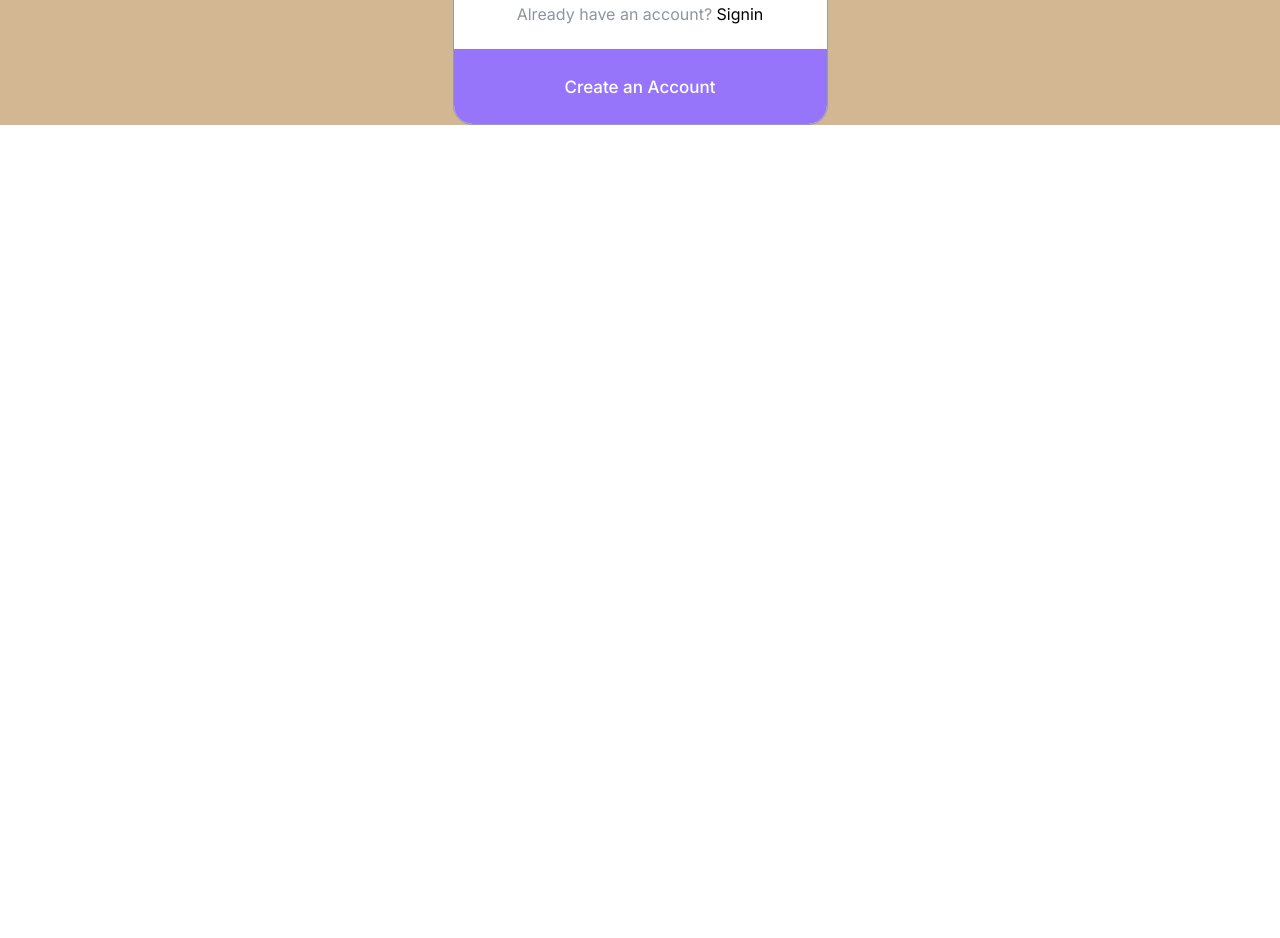
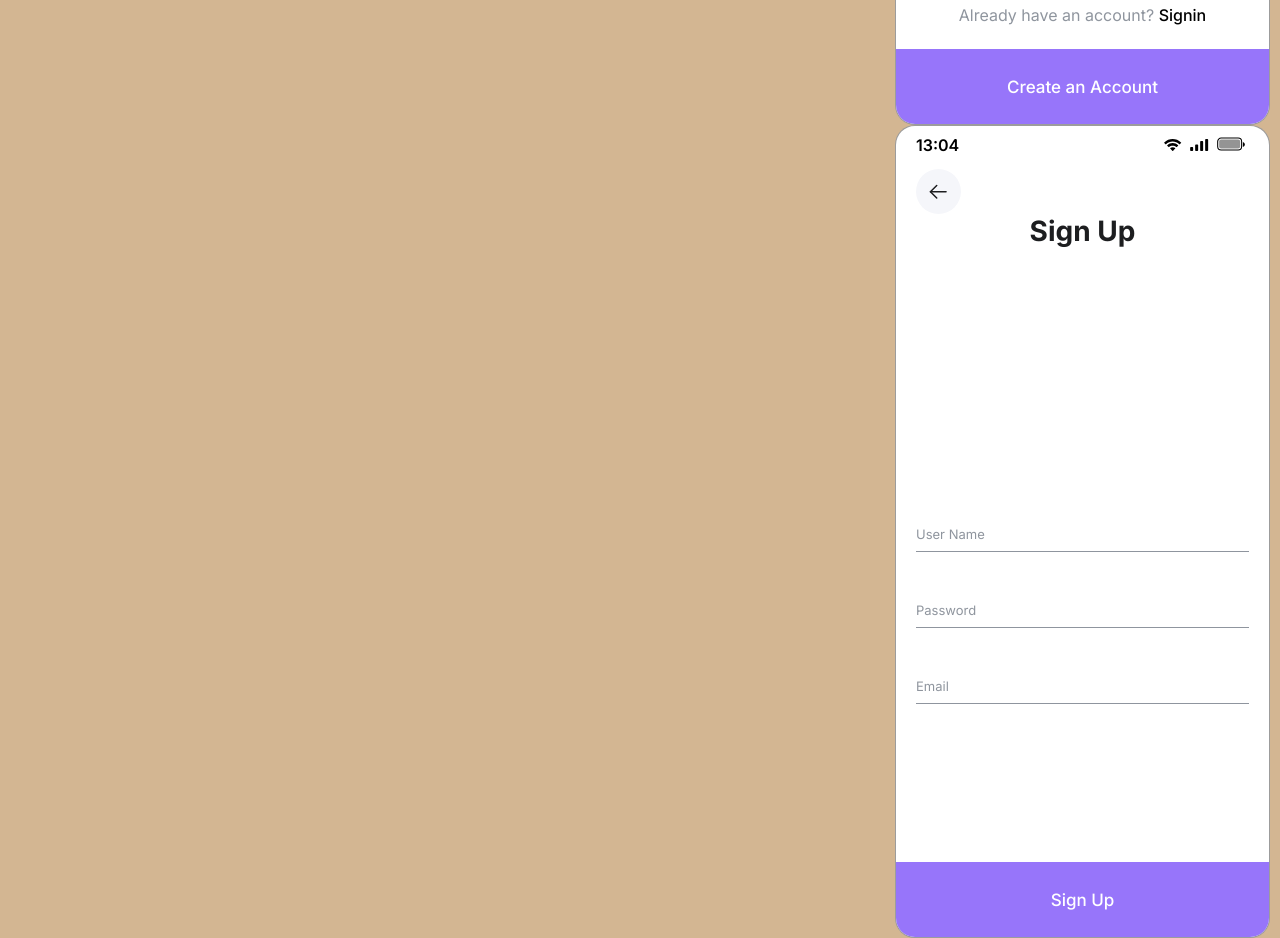
Before and after one commit to aswintrikkur/UpTrend___E-commerce, a React (Vite) app in the folder client/: page / in a window 1280 px wide. Shown: the part 1500-2438 px from the top of the page. Before the commit the page ends 1625 px from the top, so only its background shows below. Built offline with nearby package versions, Linux system fonts and the light colour scheme.

Commit message:
SignUp page created

```diff
--- a/client/src/App.css
+++ b/client/src/App.css
@@ -1,8 +1,9 @@
 .app-container {
 	display: flex;
 	flex-direction: column;
-	align-items: center;
+	align-items: end;
 	justify-content: center;
+	padding-right: 10px;
 
 	width: 100%;
 	min-height: 100vh;
--- a/client/src/App.jsx
+++ b/client/src/App.jsx
@@ -2,6 +2,7 @@ import { useState } from "react";
 import "./App.css";
 import { Accounts } from "./pages/Accounts/Accounts";
 import { Intro } from "./pages/Intro/Intro";
+import { SignUp } from "./pages/Signup/SignUp";
 
 function App() {
 	const [mode, setMode] = useState("light");
@@ -14,6 +15,7 @@ function App() {
 		<div div className="app-container" id={mode}>
 			<Intro handleMode={handleMode} />
 			<Accounts />
+			<SignUp/>
 		</div>
 	);
 }
--- a/client/src/components/buttons/Button.css
+++ b/client/src/components/buttons/Button.css
@@ -1,5 +1,5 @@
 /* Back Button */
-.back-btn-container{
+.back-btn-container {
 	width: 45px;
 	height: 45px;
 	border-radius: 50%;
@@ -8,10 +8,11 @@
 	display: flex;
 	justify-content: center;
 	align-items: center;
-    color: rgb(254, 254, 254);;
+	color: rgb(254, 254, 254);
 
 	margin-left: 20px;
 	margin-top: 5px;
+
 }
 
 .back-btn-container:hover {
@@ -19,35 +20,36 @@
 }
 
 /* Account Button */
-.account-btn-container{
+.account-btn-container {
 	display: flex;
 	justify-content: center;
-    align-items: center;
+	/* align-items: center; */
 }
-.account-btn-container .account-btn{
+.account-btn-container .account-btn {
 	width: 335px;
 	height: 50px;
 	border-radius: 10px;
 	border-style: none;
+	color: white;
 
 	margin: 5px;
 }
 
 /* Large Button */
-.large-btn-container{
-background-color: var(--bg-color-secondary);
+.large-btn-container {
+	width: 100%;
+	background-color: transparent;
+	position: absolute;
+	bottom: 0;
 }
-.large-btn-container .large-btn{
+.large-btn-container .large-btn {
 	width: 100%;
 	height: 75px;
-    background-color: #9775FA;
 
+	background-color: #9775fa;
 	font-weight: 500;
 	font-size: var(--body-b1);
 	border: none;
-}
-.account-btn-container .large-btn span{
-    background-clip: text;
-    color: transparent;
+	color: var(--bg-color-secondary);
 
 }
--- a/client/src/components/buttons/Button.jsx
+++ b/client/src/components/buttons/Button.jsx
@@ -19,11 +19,11 @@ export const AccountButton = ({ text, color }) => {
 	);
 };
 
-export const LargeButton = ({ text, color }) => {
+export const LargeButton = ({ text, onClick }) => {
 	return (
 		<div className="large-btn-container">
-			<button className="large-btn">
-				<span>{text}</span>
+			<button className="large-btn" onClick={onClick}>
+				{text}
 			</button>
 		</div>
 	);
--- a/client/src/pages/Accounts/Accounts.css
+++ b/client/src/pages/Accounts/Accounts.css
@@ -2,7 +2,8 @@
 	text-align: center;
     display: flex;
     flex-direction: column;
-    height: 773px;
+    height: var(--mob-height);
+
 }
 .accounts-container h2 {
 	color: var(--text-color-primary);
@@ -15,13 +16,10 @@
 }
 .accounts-container p{
     color: var(--text-color-secondary);
-    margin-top: auto;
-    margin-bottom: 25px;
+    margin-top: 140px;
 }
 .accounts-container p span{
     color: var(--color-black-white);
-}
-
-.accounts-container .large-button{
+    font-weight: 500;
 
 }
--- a/client/src/pages/Intro/Intro.css
+++ b/client/src/pages/Intro/Intro.css
@@ -11,6 +11,7 @@
 }
 .intro-container .UpTrend{
 	padding-top: 145px;
+	color: white;
 
 }
 .intro-container .UpTrend h1 {
--- /dev/null
+++ b/client/src/pages/Signup/SignUp.css
@@ -0,0 +1,46 @@
+.SignUp-container {
+	/* align-items: center; */
+	display: flex;
+	flex-direction: column;
+	height: var(--mob-height);
+
+}
+.SignUp-container h2 {
+	text-align: center;
+	color: var(--text-color-primary);
+	font-size: var(--headline-h2);
+}
+.SignUp-container form {
+	margin: 0 20px;
+	margin-top: 248px;
+}
+.SignUp-container form .field{
+display: flex;
+flex-direction: column;
+}
+
+.SignUp-container form input {
+	border: none;
+	outline: none;
+	border-bottom: 1px solid var(--text-color-secondary);
+	background-color: transparent;
+	height: 40px;
+	width: 100%;
+	margin-bottom: 20px;
+	color: var(--text-color-primary);
+	font-size: var(--body-b2);
+	font-weight: 500;
+}
+.SignUp-container form label {
+    order: -1;
+    color: var(--text-color-secondary);
+    font-size: var(--body-b3);
+    font-weight: 400;
+    translate: 0 30px;
+    transition: .2s ease-in-out;
+}
+.SignUp-container form input:focus + label,
+.SignUp-container form input:not([ value='']) + label
+ {
+	translate: 0 ;
+}
--- /dev/null
+++ b/client/src/pages/Signup/SignUp.jsx
@@ -0,0 +1,58 @@
+import React, { useState } from "react";
+import "./SignUp.css";
+import { Container } from "../../components/container/Container";
+import { BackButton, LargeButton } from "../../components/buttons/Button";
+
+export const SignUp = () => {
+	const [field, setField] = useState({
+		userName: "",
+		password: "",
+		email: "",
+	});
+
+	const handleChange = (event) => {
+		const { name, value } = event.target;
+		setField((prev) => ({
+			...prev,
+			[name]: value,
+		}));
+	};
+	console.log(field);
+
+	const checkContent = (event) => {
+		if (event.target.value !== "") {
+		}
+	};
+
+	const handleUserSignUp = () => {
+		localStorage.setItem("user", JSON.stringify(field));
+		setField({ userName: "", password: "", email: "" });
+		console.log("User Signed Up");
+	};
+
+	return (
+		<Container>
+			<div className="SignUp-container">
+				<BackButton />
+				<h2>Sign Up</h2>
+				<form action="" className="form-container">
+					<div className="field" onClick={checkContent}>
+						<input id="user-name" value={field.userName} name="userName" type="text" onChange={handleChange} />
+						<label htmlFor="user-name">User Name</label>
+					</div>
+
+					<div className="field">
+						<input id="password" value={field.password} name="password" type="password" onChange={handleChange} />
+						<label htmlFor="password">Password</label>
+					</div>
+
+					<div className="field">
+						<input id="email" value={field.email} name="email" type="email" onChange={handleChange} />
+						<label htmlFor="email">Email</label>
+					</div>
+				</form>
+				<LargeButton text="Sign Up" onClick={handleUserSignUp} />
+			</div>
+		</Container>
+	);
+};
--- a/client/src/styles/global.css
+++ b/client/src/styles/global.css
@@ -5,11 +5,29 @@
     margin: 0;
     box-sizing: border-box;
     font-family: 'Inter', sans-serif;;
-    color: white;
+    /* color: var(--color-black-white); */
+    /* color: white; */
 }
 
 #root{
     display: flex;
     justify-content: center;
     align-items: center;
+    background-color: transparent;
 }
+button{
+    cursor: pointer;
+}
+
+/* --------------scrollbar styling----------------- */
+::-webkit-scrollbar{
+    width: 20px;
+}
+::-webkit-scrollbar-thumb{
+
+    background-color: #9775FA;
+    border-radius: 10px;
+}
+::-webkit-scrollbar-track{
+    background-color:  rgb(211, 182, 146);
+}
--- a/client/src/styles/variable.css
+++ b/client/src/styles/variable.css
@@ -1,4 +1,6 @@
 :root{
+    --mob-height: 773px;
+
     --headline-h1: 34px;
     --headline-h2: 28px;
     --headline-h3: 22px;
```
Also changed, not shown: client/src/pages/Intro/Intro.jsx (+5 -6 lines). Lines whose indentation alone changed are shown as unchanged.
